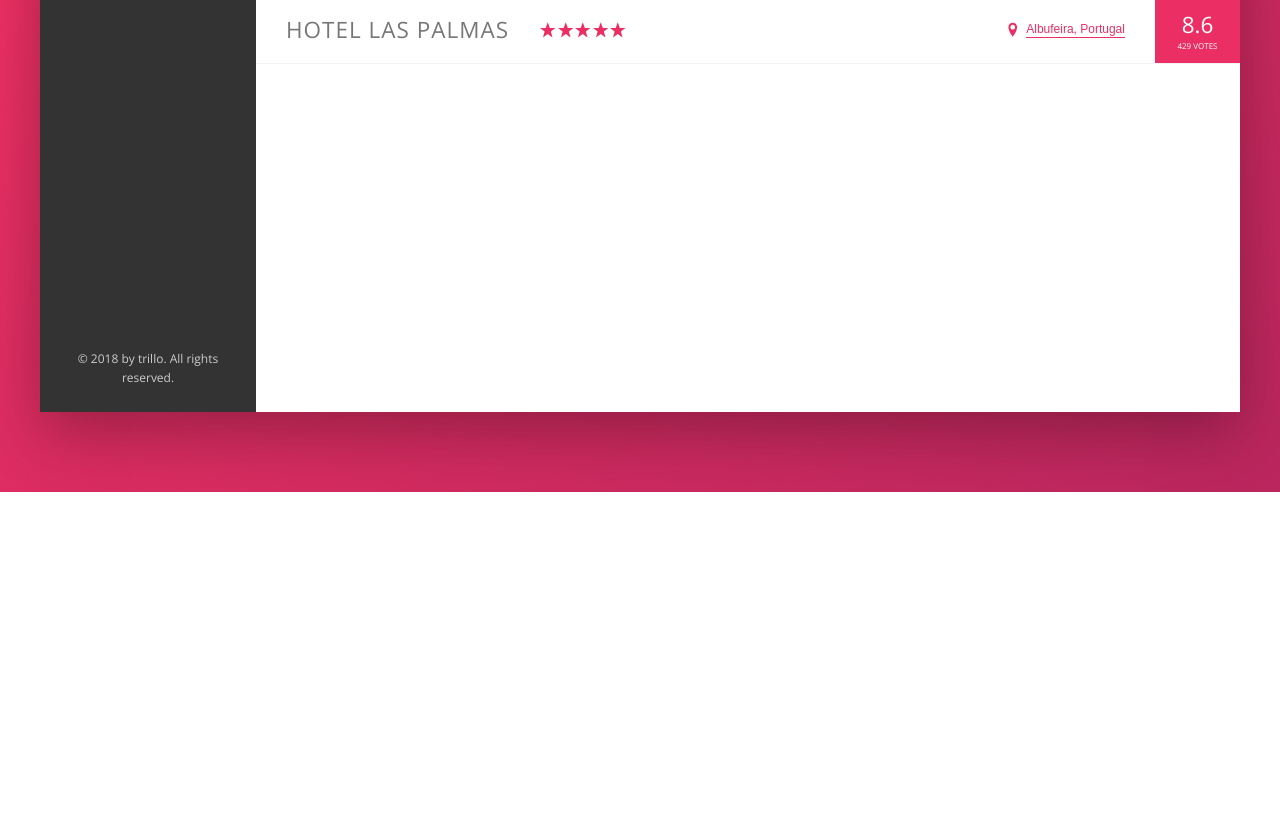
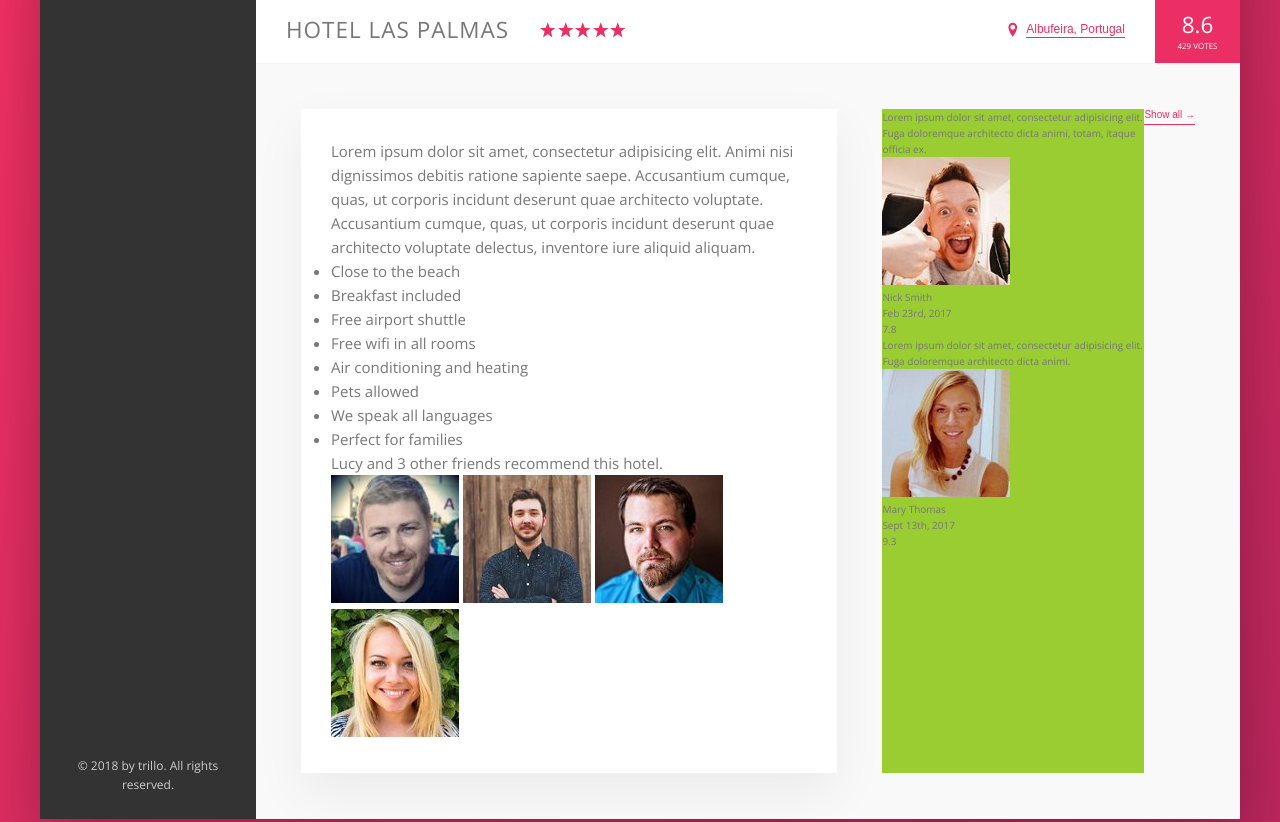
Before and after one commit to GrimmOutlook/trillo, a website: page index.html in a window 1280 px wide. Shown: the part 538-1360 px from the top of the page. Before the commit the page ends 1030 px from the top, so only its background shows below. Drawn offline with nearby package versions, Linux system fonts and the light colour scheme.

Commit message:
Rough layout of the hotel detail / description / user-review sections.

```diff
--- a/index.html
+++ b/index.html
@@ -133,6 +133,70 @@
                 <div class="overview__rating-count">429 votes</div>
               </div>
             </div>
+
+            <div class="detail">
+              <div class="description">
+                <p class="paragraph">
+                  Lorem ipsum dolor sit amet, consectetur adipisicing elit. Animi nisi dignissimos debitis ratione sapiente saepe. Accusantium cumque, quas, ut corporis incidunt deserunt quae architecto voluptate.
+                </p>
+                <p class="paragraph">
+                  Accusantium cumque, quas, ut corporis incidunt deserunt quae architecto voluptate delectus, inventore iure aliquid aliquam.
+                </p>
+                <ul class="list">
+                  <li class="list__item">Close to the beach</li>
+                  <li class="list__item">Breakfast included</li>
+                  <li class="list__item">Free airport shuttle</li>
+                  <li class="list__item">Free wifi in all rooms</li>
+                  <li class="list__item">Air conditioning and heating</li>
+                  <li class="list__item">Pets allowed</li>
+                  <li class="list__item">We speak all languages</li>
+                  <li class="list__item">Perfect for families</li>
+                </ul>
+                <div class="recommend">
+                  <p class="recommend__count">
+                    Lucy and 3 other friends recommend this hotel.
+                  </p>
+                  <div class="recommend__friends">
+                    <img src="img/user-3.jpg" alt="Friend 1" class="recommend__photo">
+                    <img src="img/user-4.jpg" alt="Friend 2" class="recommend__photo">
+                    <img src="img/user-5.jpg" alt="Friend 3" class="recommend__photo">
+                    <img src="img/user-6.jpg" alt="Friend 4" class="recommend__photo">
+                  </div>
+                </div>
+              </div>
+
+              <figure class="user-reviews">
+                <figure class="review">
+                  <blockquote class="review__text">
+                    Lorem ipsum dolor sit amet, consectetur adipisicing elit. Fuga doloremque architecto dicta animi, totam, itaque officia ex.
+                  </blockquote>
+                  <figcaption class="review__user">
+                    <img src="img/user-1.jpg" alt="User 1" class="review__photo">
+                    <div class="review__user-box">
+                        <p class="review__user-name">Nick Smith</p>
+                        <p class="review__user-date">Feb 23rd, 2017</p>
+                    </div>
+                    <div class="review__rating">7.8</div>
+                  </figcaption>
+                </figure>
+
+                <figure class="review">
+                  <blockquote class="review__text">
+                    Lorem ipsum dolor sit amet, consectetur adipisicing elit. Fuga doloremque architecto dicta animi.
+                  </blockquote>
+                  <figcaption class="review__user">
+                    <img src="img/user-2.jpg" alt="User 1" class="review__photo">
+                    <div class="review__user-box">
+                      <p class="review__user-name">Mary Thomas</p>
+                      <p class="review__user-date">Sept 13th, 2017</p>
+                    </div>
+                    <div class="review__rating">9.3</div>
+                  </figcaption>
+                </figure>
+              </figure>
+
+              <button class="btn-inline">Show all <span>&rarr;</span></button>
+            </div>
           </main>
         </div>
       </div>
--- a/sass/_hotel-view.scss
+++ b/sass/_hotel-view.scss
@@ -8,7 +8,7 @@
 }
 
 .overview {
-  border-bottom: 1px solid var(--color-grey-light-2);
+  border-bottom: var(--line);
   display: flex;
   align-items: center;
   // height: 6rem;
@@ -105,3 +105,29 @@
     box-shadow: none;
   }
 }
+
+
+//------------------------------------------------------//
+//---------------  DETAIL SECTION  ---------------------//
+//------------------------------------------------------//
+
+.detail {
+  display: flex;
+  padding: 4.5rem;
+  background-color: var(--color-grey-light-1);
+  border-bottom: var(--line);
+}
+
+.description {
+  background-color: #fff;
+  font-size: 1.5rem;
+  box-shadow: var(--shadow-light);
+  padding: 3rem;
+  flex: 0 0 60%;
+  margin-right: 4.5rem;
+}
+
+.user-reviews {
+  background-color: yellowgreen;
+  flex: 1;
+}
--- a/sass/_layout.scss
+++ b/sass/_layout.scss
@@ -35,5 +35,5 @@
   flex: 1;
 
   background-color: #fff;
-  height: 80rem;
+  // height: 80rem;
 }
```
Also changed, not shown: css/style.css.
